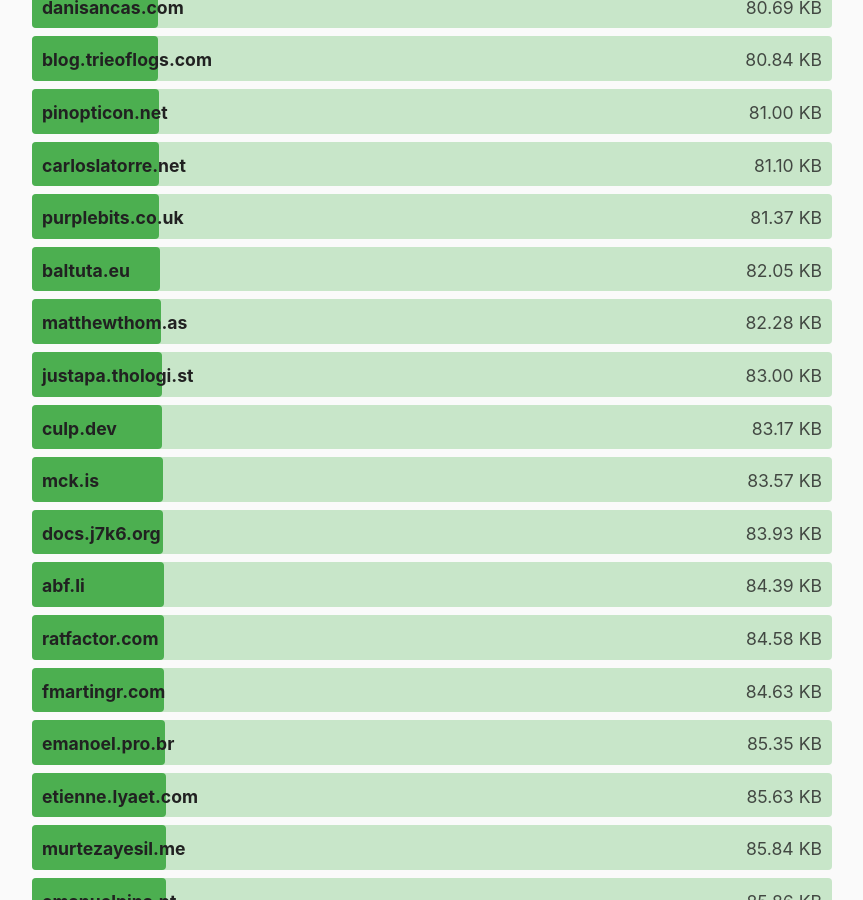
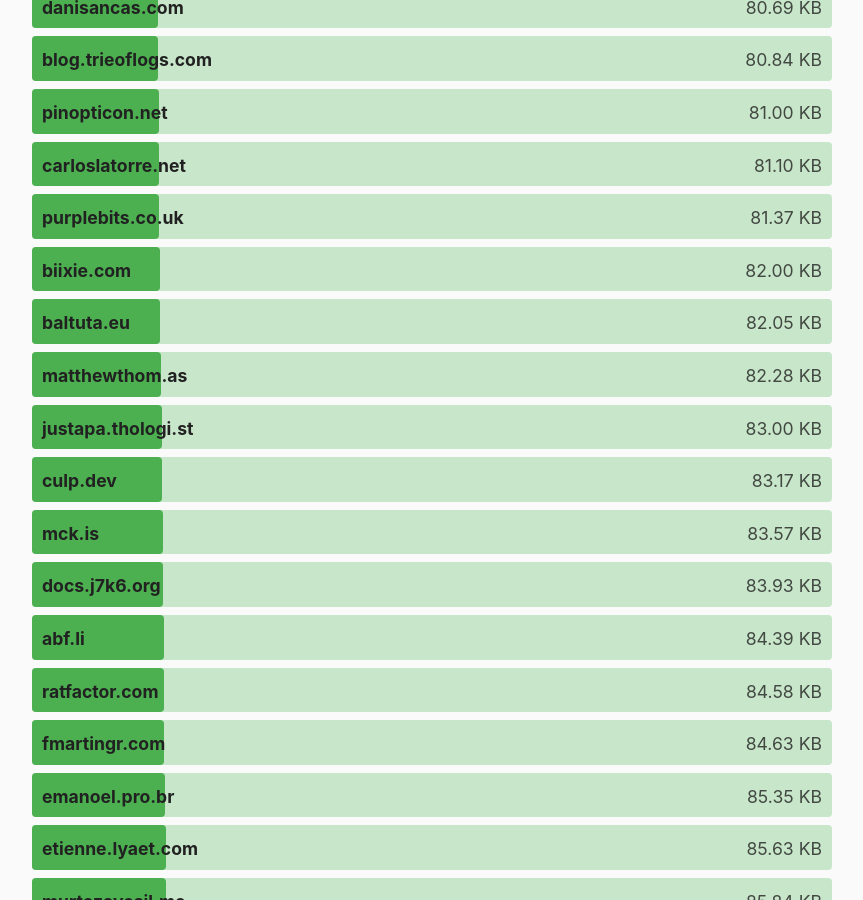
Before and after one commit to kevquirk/512kb.club, a Jekyll site: the page built from index.md, in a window 1280 px wide and 900 px high, scrolled down 22729 px. Shown: the whole window, without its empty margins (208-1071 px from the left). Built offline with Jekyll 4.4.1, drawn with Linux system fonts in a browser that asks for light colours.

Commit message:
Add biixie.com
https://radar.cloudflare.com/scan/cad1a40b-6192-473e-9957-47e8463af0d9

```diff
--- a/_data/sites.yml
+++ b/_data/sites.yml
@@ -448,6 +448,11 @@
   size: 25.53
   last_checked: 2025-05-18
 
+- domain: biixie.com
+  url: https://biixie.com/
+  size: 82.0
+  last_checked: 2025-08-10
+
 - domain: binyam.in
   url: https://binyam.in/
   size: 80.4
```
